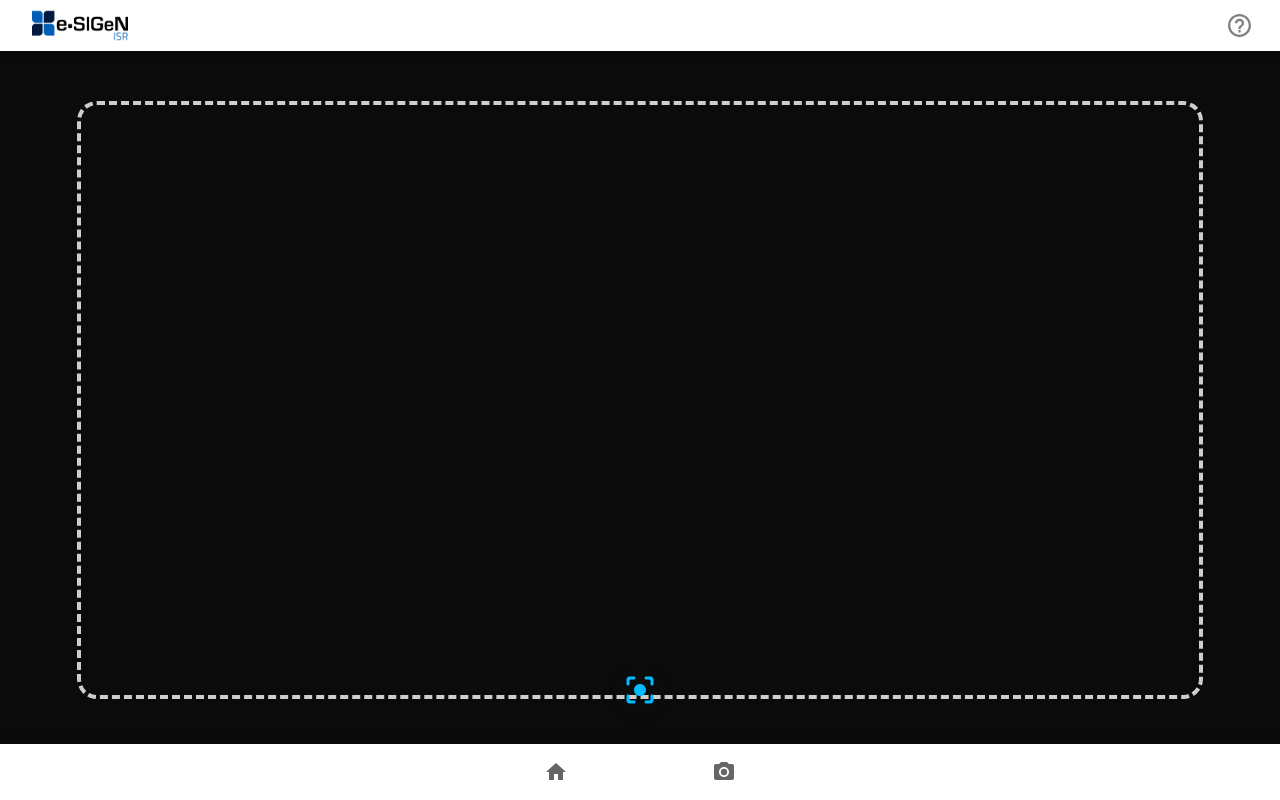
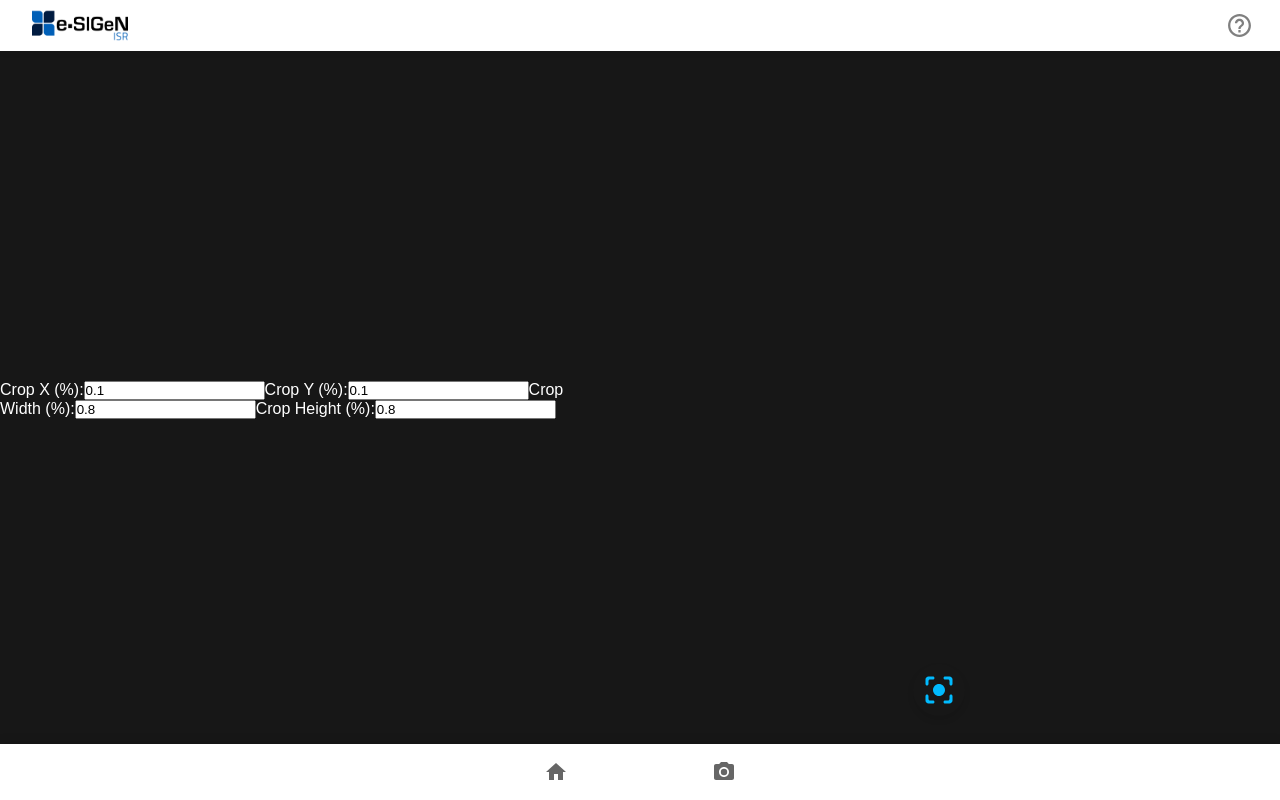
Before and after one commit to dev-amauri/CameraComponent, a Next.js app: page /inedata in a window 1280 px wide. Built offline with nearby package versions, Linux system fonts and the light colour scheme; no server answers.

Commit message:
Test camera

```diff
--- a/src/sections/captureINE/CameraINE.js
+++ b/src/sections/captureINE/CameraINE.js
@@ -8,6 +8,12 @@ export default function CameraINE() {
   const videoRef = useRef(null);
   const canvasRef = useRef(null);
   const [isCameraActive, setIsCameraActive] = useState(false);
+
+  // Estados para los parámetros de recorte
+  const [cropX, setCropX] = useState(0.1);
+  const [cropY, setCropY] = useState(0.1);
+  const [cropWidth, setCropWidth] = useState(0.8);
+  const [cropHeight, setCropHeight] = useState(0.8);
 
   useEffect(() => {
     const startCamera = async () => {
@@ -54,31 +60,36 @@ export default function CameraINE() {
     const context = canvas.getContext('2d');
     context.drawImage(video, 0, 0, canvas.width, canvas.height);
 
-    // Definir las coordenadas y dimensiones del recorte (ajústalas según tu marco punteado)
-    const cropX = canvas.width * 0.25; // 25% desde la izquierda
-    const cropY = canvas.height * 0.25; // 25% desde arriba
-    const cropWidth = canvas.width * 0.9; // 50% del ancho total
-    const cropHeight = canvas.height * 0.9; // 50% de la altura total
+    // Calcula las coordenadas y dimensiones del área de recorte
+    const cropStartX = canvas.width * cropX;
+    const cropStartY = canvas.height * cropY;
+    const cropW = canvas.width * cropWidth;
+    const cropH = canvas.height * cropHeight;
 
-    // Crear un nuevo canvas para el recorte
+    // Dibuja el rectángulo rojo en el canvas para mostrar el área de recorte
+    context.strokeStyle = 'red';
+    context.lineWidth = 3;
+    context.strokeRect(cropStartX, cropStartY, cropW, cropH);
+
+    // Código de recorte (comentado para pruebas)
+    /*
     const croppedCanvas = document.createElement('canvas');
-    croppedCanvas.width = cropWidth;
-    croppedCanvas.height = cropHeight;
+    croppedCanvas.width = cropW;
+    croppedCanvas.height = cropH;
 
     const croppedContext = croppedCanvas.getContext('2d');
     croppedContext.drawImage(
       canvas,
-      cropX,
-      cropY,
-      cropWidth,
-      cropHeight,
+      cropStartX,
+      cropStartY,
+      cropW,
+      cropH,
       0,
       0,
-      cropWidth,
-      cropHeight
+      cropW,
+      cropH
     );
 
-    // Descargar la imagen recortada
     const croppedImage = croppedCanvas.toDataURL('image/jpeg', 1.0); // Calidad máxima
     const link = document.createElement('a');
     link.href = croppedImage;
@@ -86,23 +97,54 @@ export default function CameraINE() {
     document.body.appendChild(link);
     link.click();
     document.body.removeChild(link);
+    */
   };
 
   return (
     <div className={styles.container}>
+      <div className={styles.controls}>
+        {/* Inputs para ajustar los valores de recorte */}
+        <label>
+          Crop X (%):
+          <input
+            type="number"
+            step="0.01"
+            value={cropX}
+            onChange={(e) => setCropX(Number(e.target.value))}
+          />
+        </label>
+        <label>
+          Crop Y (%):
+          <input
+            type="number"
+            step="0.01"
+            value={cropY}
+            onChange={(e) => setCropY(Number(e.target.value))}
+          />
+        </label>
+        <label>
+          Crop Width (%):
+          <input
+            type="number"
+            step="0.01"
+            value={cropWidth}
+            onChange={(e) => setCropWidth(Number(e.target.value))}
+          />
+        </label>
+        <label>
+          Crop Height (%):
+          <input
+            type="number"
+            step="0.01"
+            value={cropHeight}
+            onChange={(e) => setCropHeight(Number(e.target.value))}
+          />
+        </label>
+      </div>
+
       <div className={styles.cameraContainer}>
-        <video
-          ref={videoRef}
-          autoPlay
-          playsInline
-          className={styles.cameraVideo}
-        />
-
-        {/* Overlay */}
-        <div className={styles.cameraOverlay}>
-          <div className={styles.cameraFrame}></div>
-        </div>
-
+        <video ref={videoRef} autoPlay playsInline className={styles.cameraVideo} />
+        <canvas ref={canvasRef} style={{ display: 'none' }} />
         <div
           style={{
             position: 'absolute',
@@ -119,8 +161,6 @@ export default function CameraINE() {
             <CenterFocusStrongRoundedIcon sx={{ fontSize: 36, color: 'var(--primary-sky-blue)' }} />
           </IconButton>
         </div>
-
-        <canvas ref={canvasRef} style={{ display: 'none' }} />
       </div>
     </div>
   );
```
